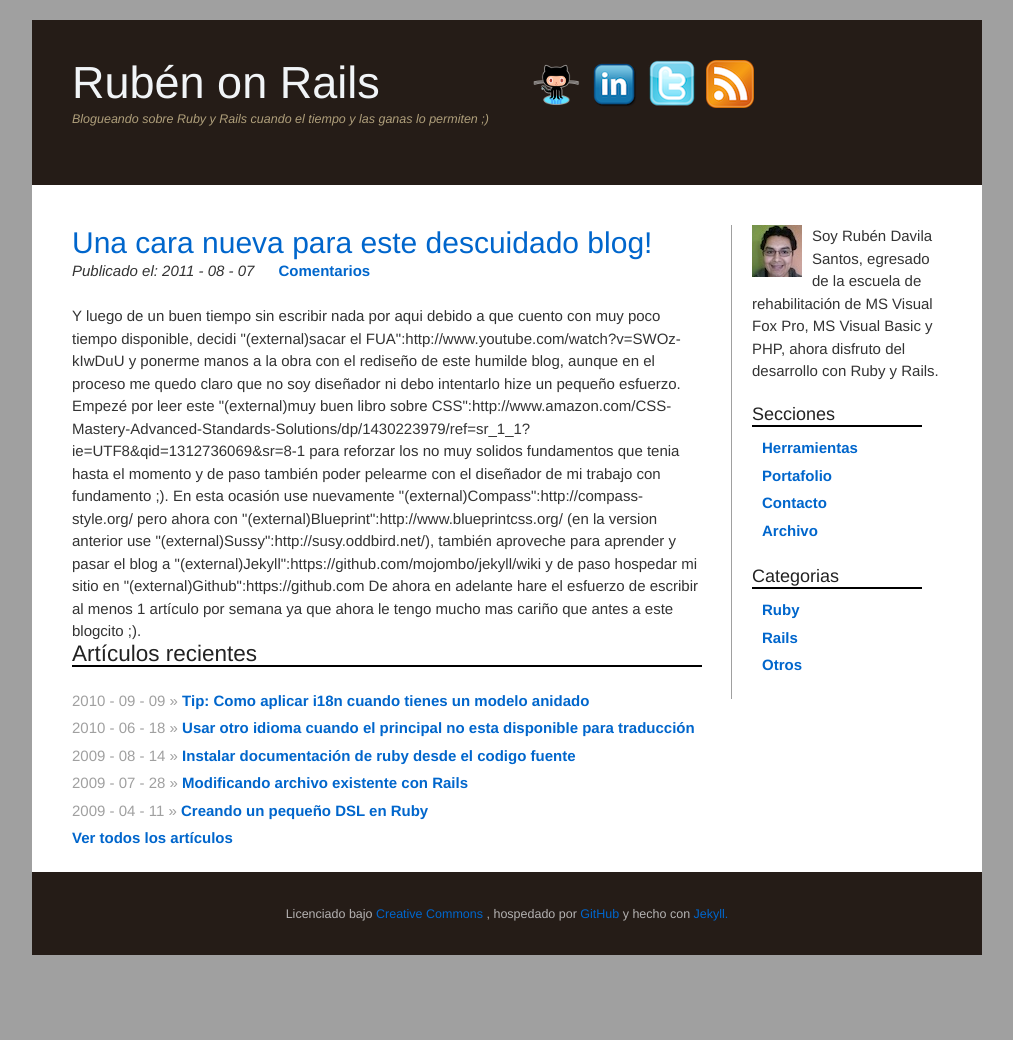
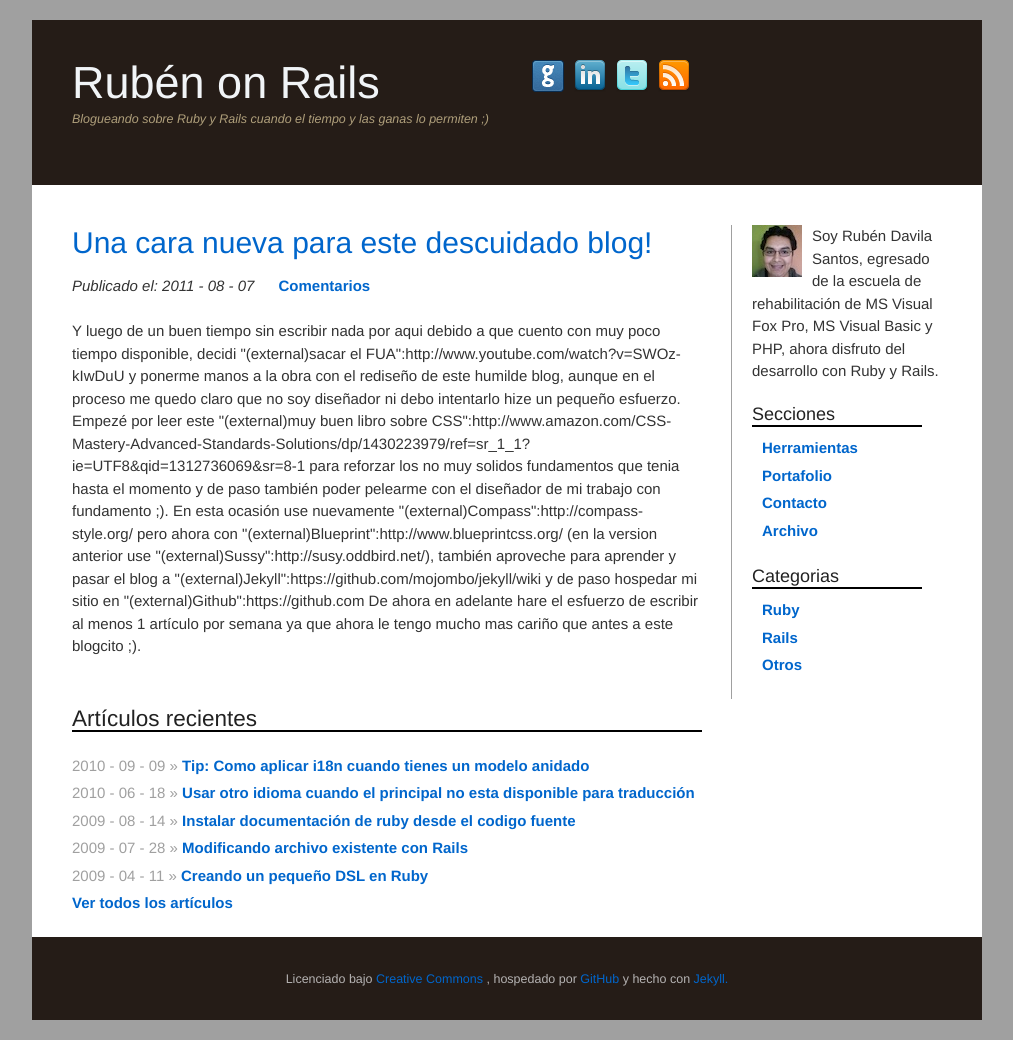
Before and after one commit to rdavila/rdavila.github.com.raw, a Jekyll site: the page built from index.html, in a window 1280 px wide. Shown: the whole page, without its empty margins (133-1146 px from the left). Built offline with Jekyll 4.4.1, drawn with Linux system fonts in a browser that asks for light colours; nearby versions of some CDN libraries; Markdown is read by kramdown in place of the engine named in the settings; comment, search, counter and statistics services are not loaded; before the commit the page ends 975 px from its top, so only the background shows below that.

Commit message:
Style changes

```diff
--- a/index.html
+++ b/index.html
@@ -6,7 +6,7 @@ title: Ruben on Rails
 {% for post in site.posts limit:1 %}
   <div class='post'>
     <h2><a href="{{ post.url }}">{{ post.title }}</a></h2>
-    <p>
+    <p class='post_metadata'>
       <em>Publicado el: {{ post.date | date: '%Y - %m - %d' }}</em>
       <a href="{{ post.url }}#disqus_thread" class='comments_counter'>Comentarios</a>
     </p>
@@ -14,7 +14,7 @@ title: Ruben on Rails
   </div>
 {% endfor %}
 
-<h3 class='underlined'>Artículos recientes</h3>
+<h3 class='underlined section'>Artículos recientes</h3>
 <ul class='posts_list'>
   {% for post in site.posts limit:5 offset:1 %}
     <li>
--- a/sass/screen.sass
+++ b/sass/screen.sass
@@ -131,6 +131,8 @@ body.two-col
         font-weight: normal
     h3
       color: #775E43
+  h3.section
+    margin-top: 50px
   .highlight
     background-color: #FFF
     overflow: auto
@@ -171,3 +173,6 @@ body.two-col
 
   a.comments_counter
     margin-left: 20px
+
+  p.post_metadata
+    margin-top: 15px
```
Also changed, not shown: _layouts/post.html (+4 -4 lines), images/feed.png, images/linkedin.png, images/octocat.png, images/twitter.png, stylesheets/screen.css.
